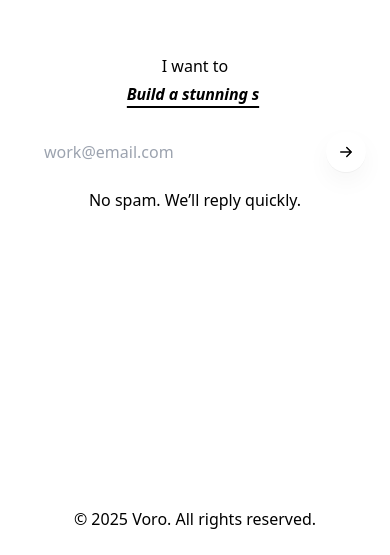
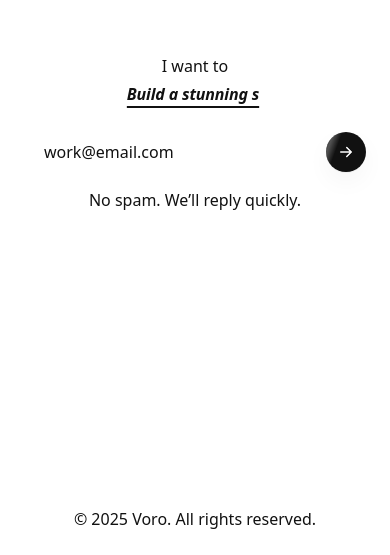
Before and after one commit to reedpafford/voro-ink, a Next.js app: page / in a window 390 px wide. Shown: the part 289-844 px from the top of the page. Built offline with nearby package versions, Linux system fonts and the light colour scheme.

Commit message:
fix: force light mode and readable input on iOS/mobile

```diff
--- a/src/app/globals.css
+++ b/src/app/globals.css
@@ -4,9 +4,11 @@
 
 @import "../styles/tokens.css";
 
-:root { color-scheme: light dark; }
+/* Force light UI everywhere (fixes iOS Safari dark-mode inversion) */
+:root { color-scheme: light; }
 html { -webkit-font-smoothing: antialiased; -moz-osx-font-smoothing: grayscale; }
-body { background: rgb(var(--color-bg)); color: rgb(var(--color-fg)); }
+/* Use explicit light colors so we don't rely on dark-mode tokens */
+body { background:#ffffff; color:#111111; }
 
 .container { @apply mx-auto px-6; }
 .stack { @apply mx-auto; max-width: 40rem; }
@@ -31,29 +33,45 @@ body { background: rgb(var(--color-bg)); color: rgb(var(--color-fg)); }
   text-decoration-color: rgb(var(--color-brand));
 }
 
+/* Light, readable input on iOS (including Autofill) */
 .pill-input {
   height: 48px;
   width: 100%;
   border-radius: 9999px;
   border: 1px solid rgb(var(--color-border));
-  background: rgb(255 255 255 / .96);
+  background: rgba(255,255,255,.96);
   padding: 0 20px;
-  box-shadow: inset 0 0 0 1px rgb(255 255 255 / .9);
+  box-shadow: inset 0 0 0 1px rgba(255,255,255,.9);
   transition: border-color .16s ease, background .16s ease, box-shadow .16s ease;
+  color:#111111;                         /* text color */
+  -webkit-text-fill-color:#111111;       /* iOS text color */
+  caret-color: rgb(var(--color-brand));
+  color-scheme: light;                    /* keep input in light mode */
 }
+.pill-input::placeholder { color: rgb(140 140 140); opacity: 1; }
 .pill-input:focus {
   outline: none;
   border-color: rgb(198 198 198);
-  box-shadow: inset 0 0 0 1px rgb(255 255 255 / .95);
+  box-shadow: inset 0 0 0 1px rgba(255,255,255,.95);
+}
+/* iOS Autofill fixes */
+.pill-input:-webkit-autofill,
+.pill-input:-webkit-autofill:hover,
+.pill-input:-webkit-autofill:focus {
+  -webkit-text-fill-color:#111111 !important;
+  caret-color: rgb(var(--color-brand)) !important;
+  box-shadow: 0 0 0px 1000px rgba(255,255,255,.96) inset !important;
+  -webkit-box-shadow: 0 0 0px 1000px rgba(255,255,255,.96) inset !important;
 }
 
+/* Send button micro-interactions */
 .btn-circle {
   position: relative;
   height: 40px;
   width: 40px;
   border-radius: 50%;
-  background: rgb(var(--color-fg));
-  color: rgb(var(--color-bg));
+  background: #111111;
+  color: #ffffff;
   display: grid;
   place-items: center;
   box-shadow: 0 1px 0 rgba(0,0,0,.04), 0 10px 25px rgba(0,0,0,.04);
@@ -68,64 +86,58 @@ body { background: rgb(var(--color-bg)); color: rgb(var(--color-fg)); }
   transform: scale(.965);
   box-shadow: inset 0 2px 6px rgba(0,0,0,.12), 0 6px 16px rgba(0,0,0,.06);
 }
+/* halo */
 .btn-circle::before {
-  content: "";
-  position: absolute;
-  inset: -2px;
-  border-radius: 50%;
+  content:"";
+  position:absolute; inset:-2px; border-radius:50%;
   background: radial-gradient(60% 60% at 50% 50%, rgba(var(--color-brand), .22), rgba(var(--color-brand), 0) 60%);
-  transform: scale(.6);
-  opacity: 0;
-  filter: blur(4px);
+  transform: scale(.6); opacity:0; filter: blur(4px);
   transition: transform .28s ease, opacity .28s ease, filter .28s ease;
-  z-index: 0;
+  z-index:0;
 }
-.btn-circle:hover::before { opacity: .75; transform: scale(1); filter: blur(6px); }
-.btn-circle:active::before { opacity: .9; transform: scale(.92); filter: blur(8px); }
+.btn-circle:hover::before { opacity:.75; transform:scale(1); filter:blur(6px); }
+.btn-circle:active::before { opacity:.9; transform:scale(.92); filter:blur(8px); }
+/* sheen */
 .btn-circle::after {
-  content: "";
-  position: absolute;
-  top: -30%;
-  bottom: -30%;
-  width: 40%;
+  content:"";
+  position:absolute; top:-30%; bottom:-30%; width:40%;
   background: linear-gradient(90deg, transparent, rgba(255,255,255,.28), transparent);
   transform: translateX(-120%) rotate(20deg);
   transition: transform .6s ease;
-  z-index: 0;
+  z-index:0;
 }
 .btn-circle:hover::after { transform: translateX(120%) rotate(20deg); }
 
+/* sent pulse */
 @keyframes haloPulse {
-  0%   { opacity: .65; transform: scale(.7);   filter: blur(8px); }
-  60%  { opacity: .35; transform: scale(1.08); filter: blur(10px); }
-  100% { opacity: 0;   transform: scale(1.25); filter: blur(14px); }
+  0% { opacity:.65; transform:scale(.7); filter:blur(8px); }
+  60%{ opacity:.35; transform:scale(1.08); filter:blur(10px); }
+  100%{ opacity:0; transform:scale(1.25); filter:blur(14px); }
 }
-.btn-circle.sent { transform: none; box-shadow: 0 1px 0 rgba(0,0,0,.04), 0 10px 25px rgba(0,0,0,.04); }
-.btn-circle.sent::after { opacity: 0; }
-.btn-circle.sent::before { opacity: 1; transform: scale(1); animation: haloPulse .6s ease-out forwards; }
+.btn-circle.sent { transform:none; box-shadow:0 1px 0 rgba(0,0,0,.04), 0 10px 25px rgba(0,0,0,.04); }
+.btn-circle.sent::after { opacity:0; }
+.btn-circle.sent::before { opacity:1; transform:scale(1); animation: haloPulse .6s ease-out forwards; }
 
-:where(button, input, a):focus-visible {
-  outline: none;
-  box-shadow: 0 0 0 2px rgb(255 255 255 / .9), 0 0 0 4px rgb(17 17 17 / .12);
-  border-radius: 9999px;
+/* Typewriter caret */
+@keyframes caretBlink { 0%,40%{opacity:1} 50%,90%{opacity:0} 100%{opacity:1} }
+.caret {
+  width:1px; height:.9em; background: rgb(var(--color-brand));
+  display:inline-block; margin-left:3px; vertical-align:-.05em;
+  animation: caretBlink 1s steps(1,end) infinite;
 }
 
-@keyframes caretBlink { 0%, 40% { opacity: 1 } 50%, 90% { opacity: 0 } 100% { opacity: 1 } }
-.caret {
-  width: 1px;
-  height: 0.9em;
-  background: rgb(var(--color-brand));
-  display: inline-block;
-  margin-left: 3px;
-  vertical-align: -.05em;
-  animation: caretBlink 1s steps(1, end) infinite;
+/* Minimal spinner */
+@keyframes spin { to { transform: rotate(360deg); } }
+.spinner {
+  width:16px; height:16px; border-radius:9999px;
+  border:2px solid rgba(var(--color-brand), .35);
+  border-top-color: rgb(var(--color-brand));
+  animation: spin .6s linear infinite;
 }
 
+/* Reduce motion */
 @media (prefers-reduced-motion: reduce) {
-  .btn-circle,
-  .btn-circle::before,
-  .btn-circle::after,
-  .caret {
+  .btn-circle, .btn-circle::before, .btn-circle::after, .caret, .spinner {
     transition: none !important;
     animation: none !important;
   }
--- a/src/app/layout.tsx
+++ b/src/app/layout.tsx
@@ -1,9 +1,11 @@
-export const metadata = {
-  title: "Voro",
-  description: "Voro — design that converts.",
+import type { Metadata } from "next";
+import "./globals.css";
+
+export const metadata: Metadata = {
+  title: "Voro — better my brand",
+  description: "Voro helps brands ship cleaner UX, faster sites, and design that converts.",
+  themeColor: "#ffffff",
 };
-
-import "./globals.css";
 
 export default function RootLayout({
   children,
@@ -12,7 +14,9 @@ export default function RootLayout({
 }) {
   return (
     <html lang="en">
-      {/* antialiased improves the crisp “modern” feel */}
+      <head>
+        <meta name="color-scheme" content="light" />
+      </head>
       <body className="antialiased">{children}</body>
     </html>
   );
```
